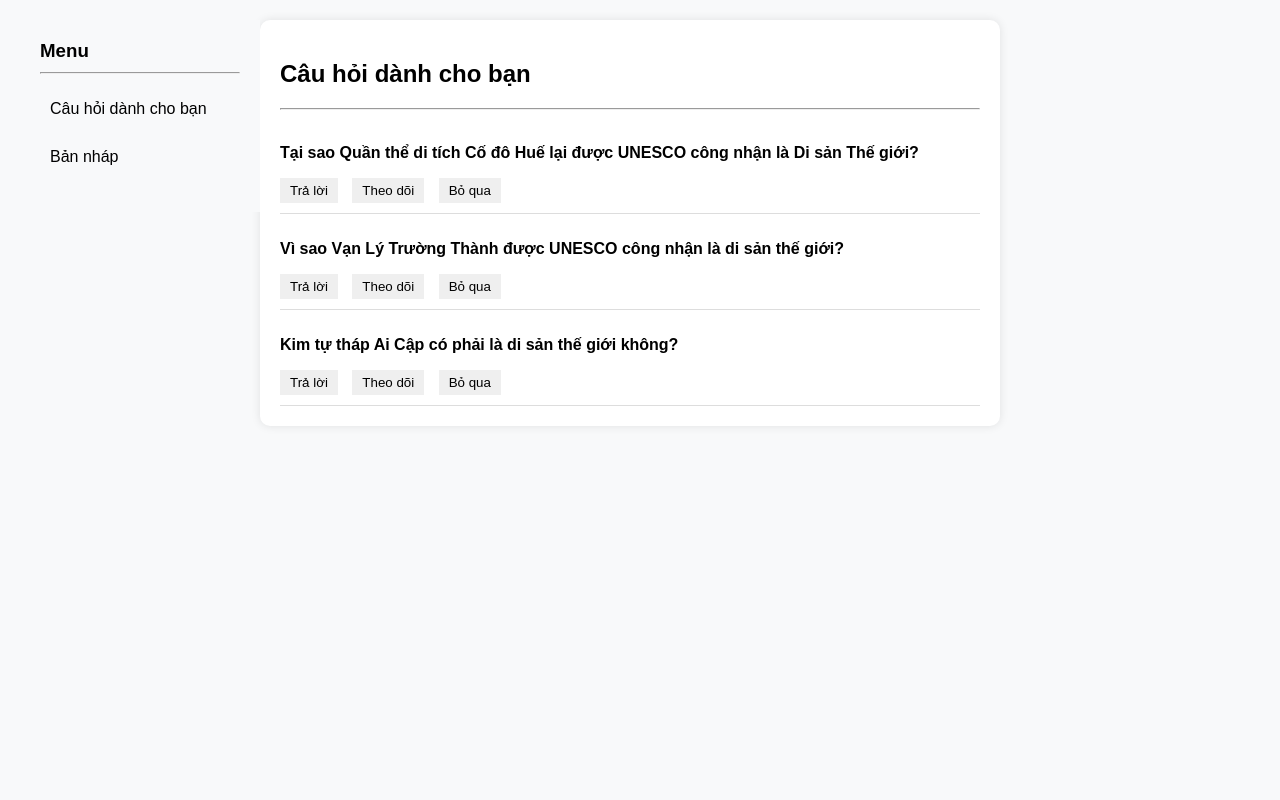
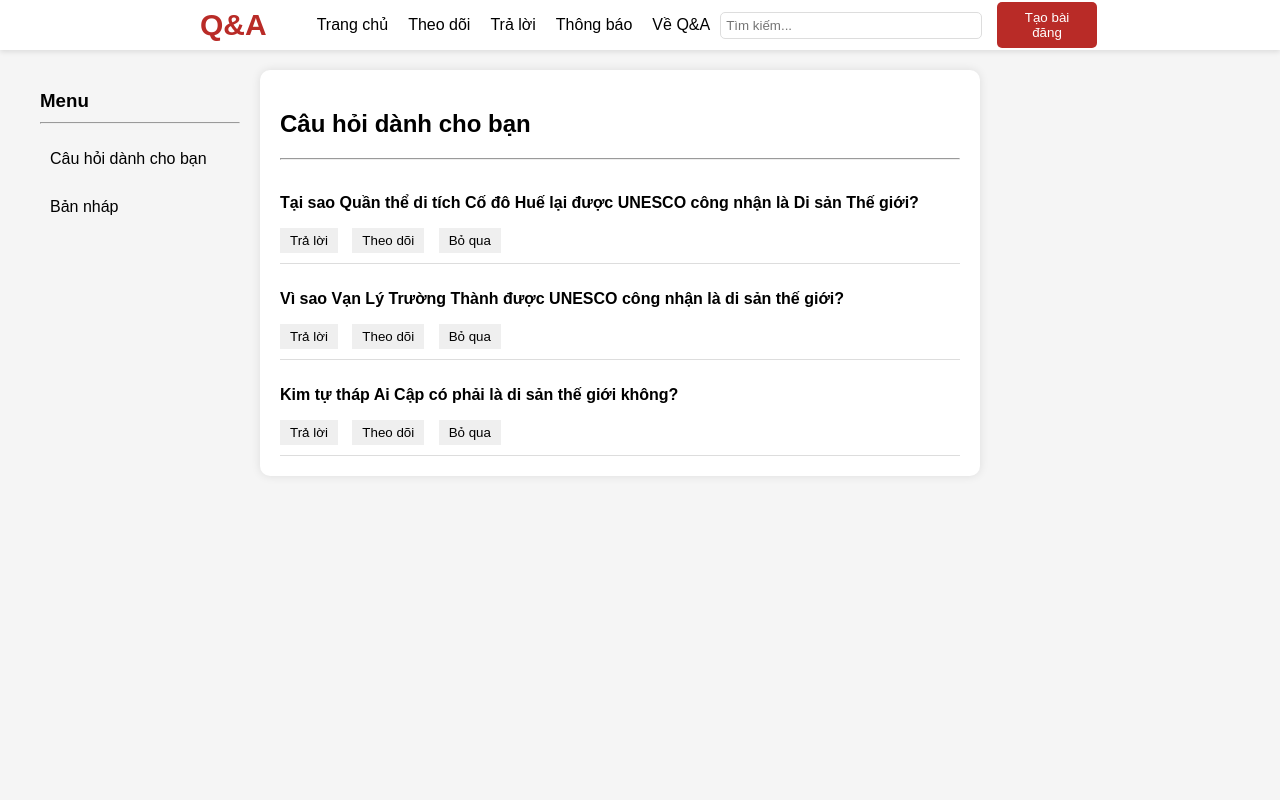
Before and after one commit to donganm/BTL_chuyende, a PHP site: page /pages/traloi.php in a window 1280 px wide. Run offline with PHP 8.4, Linux system fonts and the light colour scheme.

Commit message:
phantraloi

```diff
--- a/webBTL/pages/traloi.php
+++ b/webBTL/pages/traloi.php
@@ -1,20 +1,75 @@
-<!DOCTYPE html>
 <html>
     <head>
-    <title>Trả lời câu hỏi</title>
+        <title>Trả lời</title>
         <style>
             body {
                 font-family: Arial, sans-serif;
-            background-color: #f8f9fa;
+                background-color: #f5f5f5;
+                padding: 0;
                 margin: 0;
+            }
+            .header {
+                display: flex;
+                align-items: center;
+                justify-content: space-around;
+                background-color: white;
+                padding: 0px 200px;
+                box-shadow: 0 2px 5px rgba(0, 0, 0, 0.1);
+            }
+            .logo {
+                font-size: 30px;
+                font-weight: bold;
+                color: #b92b27;
+            }
+            .header-icons {
+                display: flex;
+                align-items: center;
+                gap: 15px;
+            }
+            .search-bar {
+                padding: 5px;
+                border: 1px solid #ddd;
+                border-radius: 5px;
+                width: 300px;
+            }
+            .add-question {
+                background-color: #b92b27;
+                color: white;
+                border: none;
+                padding: 8px 16px;
+                border-radius: 5px;
+                cursor: pointer;
+            }
+            .add-question:hover {
+                background-color: #a1201e;
+            }
+            .hop {
+                display: flex;
+                max-width: 960px;
                 padding: 20px;
+            }
+            .menu {
+                background-color: white;
+            }
+            .menungang {
+                list-style: none;
                 display: flex;
+                justify-content: center;
+                flex-wrap: nowrap;
+                white-space: nowrap;
+            }
+            .menungang li {
+                display: inline;
+            }
+            .menungang a {
+                padding: 10px;
+                text-decoration: none;
+                color: black;
             }
             .sidebar {
             width: 200px;
-            background: #f8f9fa;
+            background: #f5f5f5;
             padding: 20px;
-            position: fixed;
             top: 20px;
             left: 20px;
             overflow-y: auto;
@@ -49,7 +104,7 @@
                 border-radius: 10px;
                 box-shadow: 0 0 10px rgba(0, 0, 0, 0.1);
                 flex-grow: 1;
-            margin-left: 240px;
+
             }
             .question {
                 border-bottom: 1px solid #ddd;
@@ -75,6 +130,23 @@
         </style>
     </head>
     <body>
+        <div class="header">
+            <div class="logo">Q&A</div>
+            <div class="menu">
+                <ul class="menungang">
+                    <li><a href="">Trang chủ</a></li>
+                    <li><a href="">Theo dõi</a></li>
+                    <li><a href="">Trả lời</a></li>
+                    <li><a href="">Thông báo</a></li>
+                    <li><a href="">Về Q&A</a></li>
+                </ul>
+            </div>
+            <div class="header-icons">
+                <input type="text" class="search-bar" placeholder="Tìm kiếm...">
+                <button class="add-question">Tạo bài đăng</button>
+            </div>
+        </div>
+        <div class="hop">
             <div class="sidebar">
                 <h3>Menu</h3>
                 <hr>
@@ -83,7 +155,6 @@
                     <li><button onclick="showDrafts()">Bản nháp</button></li>
                 </ul>
             </div>
-
             <div class="container" id="questions-container">
                 <h2>Câu hỏi dành cho bạn</h2>
                 <hr>
@@ -130,7 +201,7 @@
                 <hr>
                 <p>Chưa có bản nháp nào.</p>
             </div>
-
+        </div>
         <script>
             function showAnswerBox(questionId) {
                 document.getElementById('answer-' + questionId).style.display = 'block';
@@ -157,5 +228,6 @@
                 document.getElementById('drafts-container').classList.remove('hidden');
             }
         </script>
+
     </body>
 </html>
```
Lines whose indentation alone changed are shown as unchanged.
